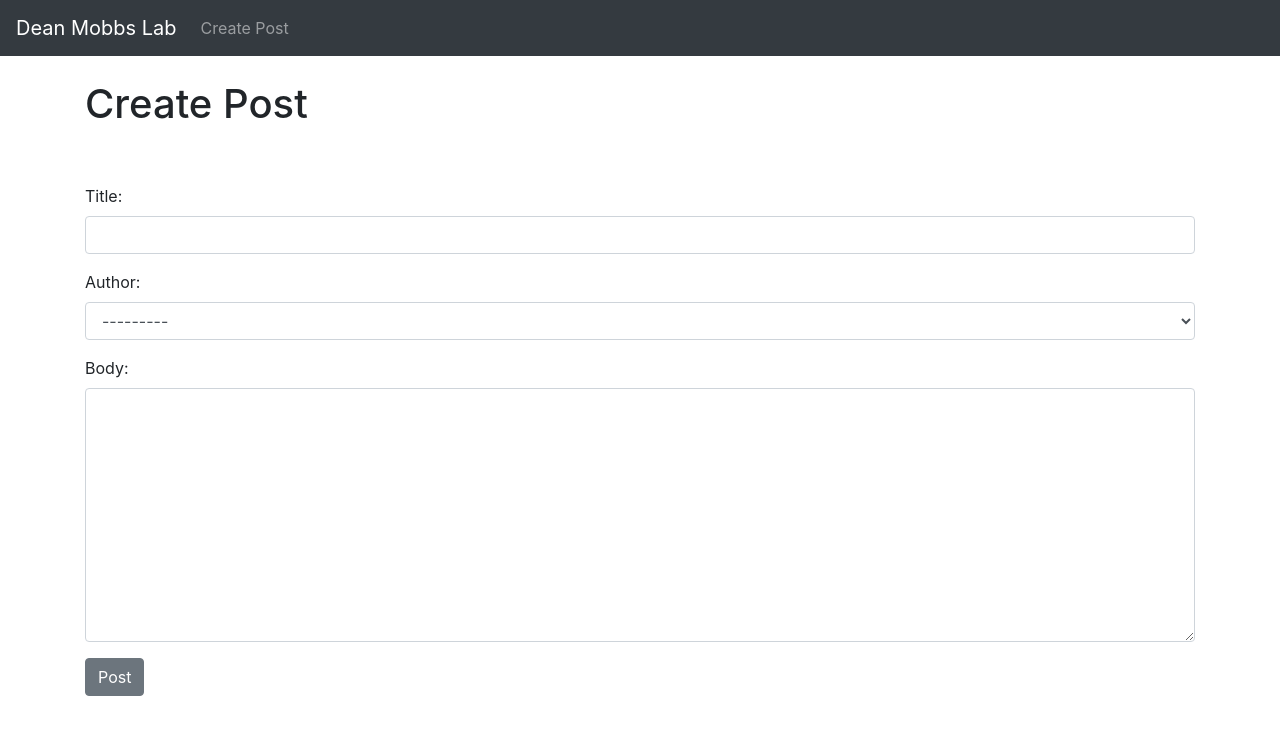
After one commit to rbrooker501/MobbsLabResearch, a Django app: page /post/create/ in a window 1280 px wide. The commit adds this page. Shown: the top 735 px of the page. Run offline with Django 3.2, Linux system fonts and the light colour scheme; data comes from the database, SQL or seed files in the repository; both versions use the stored data as it was after the commit.

Commit message:
Adds create post form

```diff
--- /dev/null
+++ b/MobbsBlog/Posts/forms.py
@@ -0,0 +1,13 @@
+from django import forms
+from .models import Post
+
+class PostForm(forms.ModelForm):
+    class Meta:
+        model = Post
+        fields = ('title', 'author', 'body')
+
+        widgets = {
+            'title': forms.TextInput(attrs={'class': 'form-control'}),
+            'author': forms.Select(attrs={'class': 'form-control'}),
+            'body': forms.Textarea(attrs={'class': 'form-control'}),
+        }
--- a/MobbsBlog/Posts/models.py
+++ b/MobbsBlog/Posts/models.py
@@ -1,5 +1,6 @@
 from django.db import models
 from django.contrib.auth.models import User
+from django.urls import reverse
 
 class Post(models.Model):
     title = models.CharField(max_length=255)
@@ -8,3 +9,6 @@ class Post(models.Model):
 
     def __str__(self):
         return self.title + ' || ' + str(self.author)
+
+    def get_absolute_url(self):
+        return reverse('post-detail', args=(str(self.id)))
--- a/MobbsBlog/Posts/templates/base.html
+++ b/MobbsBlog/Posts/templates/base.html
@@ -24,7 +24,7 @@
         <div class="collapse navbar-collapse" id="navbarSupportedContent">
           <ul class="navbar-nav mr-auto">
             <li class="nav-item">
-              <a class="nav-link" href="#">Link</a>
+              <a class="nav-link" href="{% url 'post_create' %}">Create Post</a>
             </li>
           </ul>
         </div>
--- /dev/null
+++ b/MobbsBlog/Posts/templates/create.html
@@ -0,0 +1,19 @@
+{% extends 'base.html' %}
+
+{% block title %} Create New Post {% endblock %}
+
+{% block content %}
+
+<h1>Create Post</h1>
+<br/>
+<br/>
+
+<div class="form-group">
+    <form method="POST">
+        {% csrf_token %}
+        {{ form.as_p }}
+        <button class="btn btn-secondary">Post</button>
+    </form>
+</div>
+
+{% endblock %}
--- a/MobbsBlog/Posts/urls.py
+++ b/MobbsBlog/Posts/urls.py
@@ -1,9 +1,9 @@
 from django.urls import path
 #from . import views
-from .views import HomeView, PostDetailView
+from .views import HomeView, PostDetailView, PostCreateView
 
 urlpatterns = [
-    #path('', views.home, name='home')
     path('', HomeView.as_view(), name='home'),
     path('post/<int:pk>', PostDetailView.as_view(), name='post-detail'),
+    path('post/create/', PostCreateView.as_view(), name='post_create'),
 ]
--- a/MobbsBlog/Posts/views.py
+++ b/MobbsBlog/Posts/views.py
@@ -1,9 +1,7 @@
 from django.shortcuts import render
-from django.views.generic import ListView, DetailView
+from django.views.generic import ListView, DetailView, CreateView
 from .models import Post
-
-# def home(request):
-#     return render(request, 'home.html', {})
+from .forms import PostForm
 
 class HomeView(ListView):
     model = Post
@@ -12,3 +10,8 @@ class HomeView(ListView):
 class PostDetailView(DetailView):
     model = Post
     template_name = 'post_detail.html'
+
+class PostCreateView(CreateView):
+    model = Post
+    form_class = PostForm
+    template_name = 'create.html'
```
Also changed, not shown: MobbsBlog/db.sqlite3.
